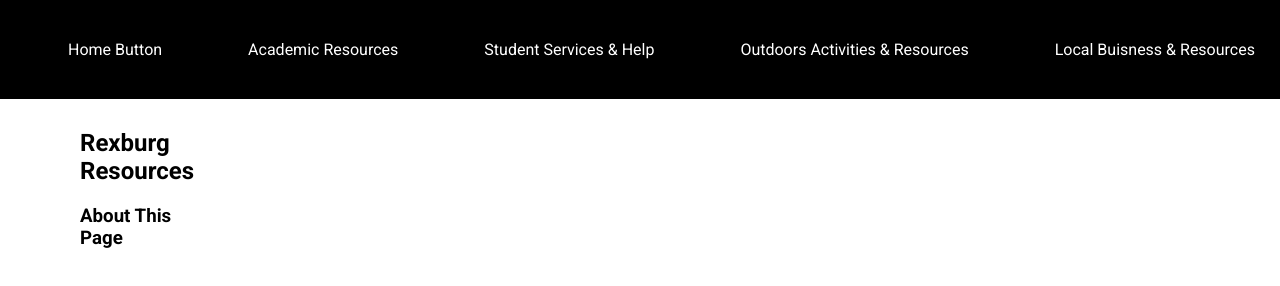
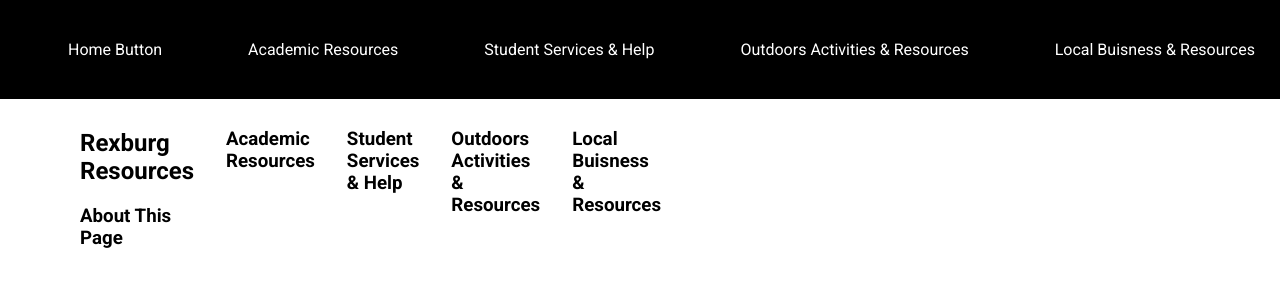
Before and after one commit to Ckevin99/campusresources, a plain HTML site: page index.html in a window 1280 px wide. Shown: the top 286 px of the page. Drawn offline with Linux system fonts and the light colour scheme.

Commit message:
added the cards for the home page

```diff
--- a/index.html
+++ b/index.html
@@ -19,15 +19,31 @@
         </ul>
       </nav>
     <div id="main">
-       <div id="welcome">
+        <div id="welcome">
             <h2 id="banner">Rexburg Resources</h2>
             <h3 id="about-banner">About This Page</h3>
             <p id="about"></p>
-       </div>
+        </div>
 
-       <div id="">
+        <div id="academic-card">
+            <h3 id="academic-title">Academic Resources</h3>
+            <p id="academic-content"></p>
+        </div>
 
-       </div>
+        <div id="student-card">
+            <h3 id="student-title">Student Services & Help</h3>
+            <p id="student-content"></p>
+        </div>
+
+        <div id="outdoors-card">
+            <h3 id="outdoors-title">Outdoors Activities & Resources</h3>
+            <p id="outdoors-content"></p>
+        </div>
+
+        <div id="local-card">
+            <h3 id="local-title">Local Buisness & Resources</h3>
+            <p id="local-content"></p>
+        </div>
 
     </div>
     <footer>
```
